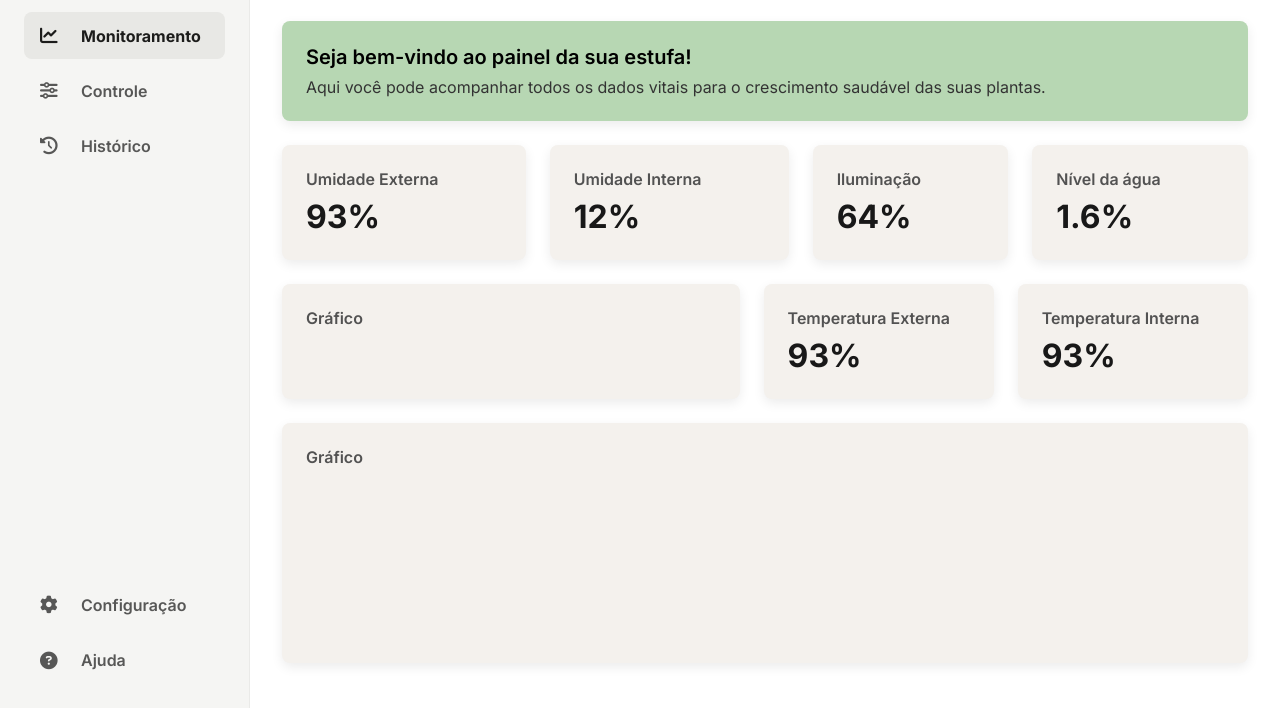
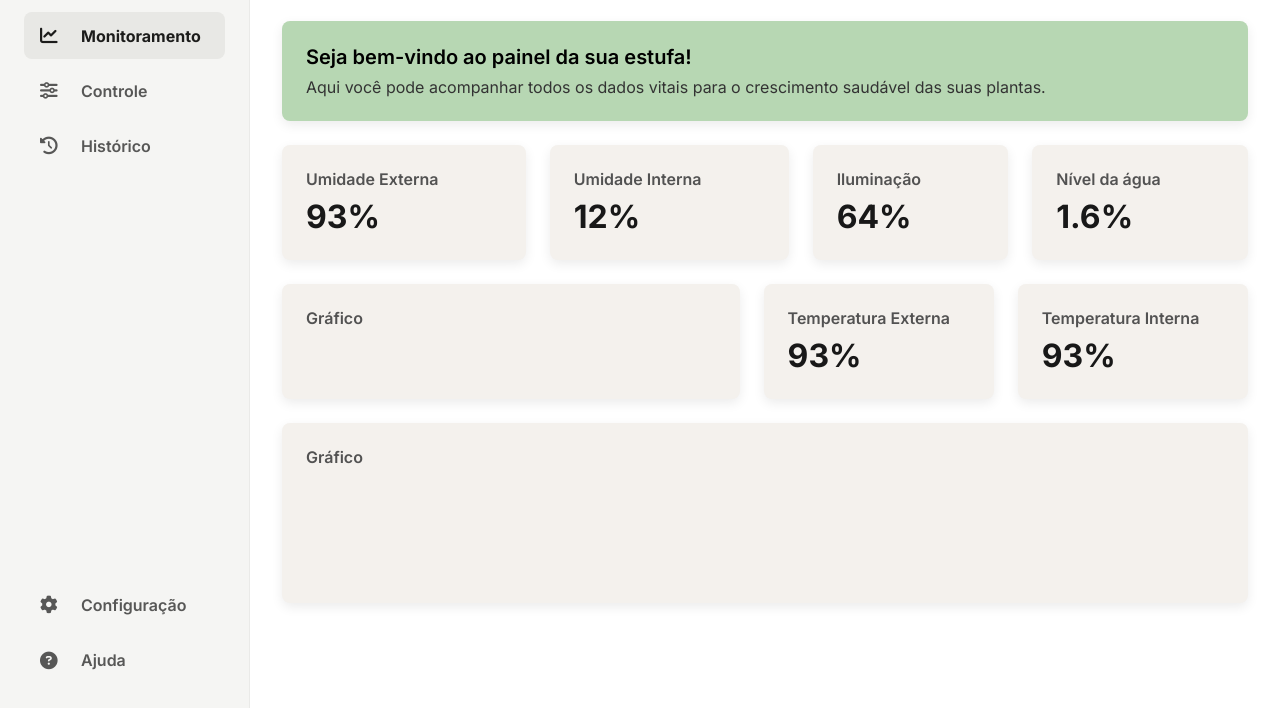
Before and after one commit to marialemessilva/Estufa-, a plain HTML site: page front-end/index.html in a window 1280 px wide. Shown: the part 84-792 px from the top of the page. Drawn offline with Linux system fonts and the light colour scheme; no server answers.

Commit message:
Update styles.css

```diff
--- a/front-end/estilo/styles.css
+++ b/front-end/estilo/styles.css
@@ -159,6 +159,6 @@ h1 {
 }
 
 .main-chart-card {
-    width: 100%;
-    height: 30vh;
+  width: 100%;
+  height: 180px;
 }
```
